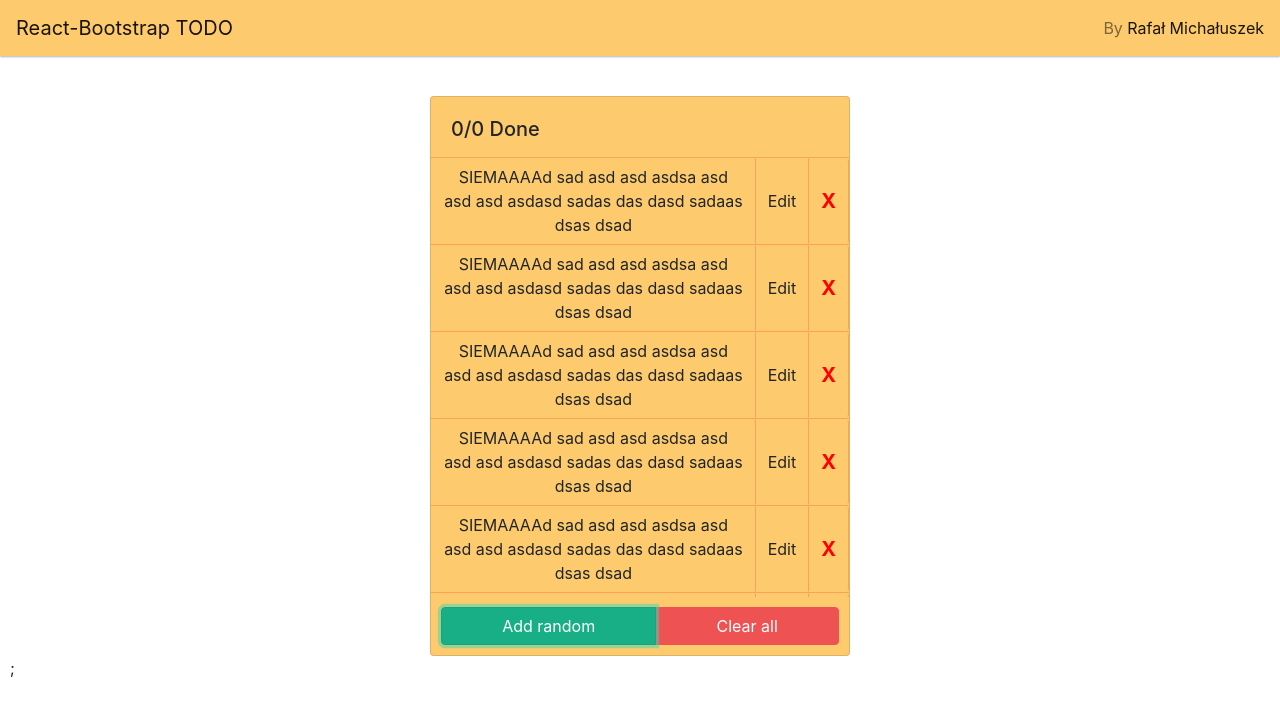
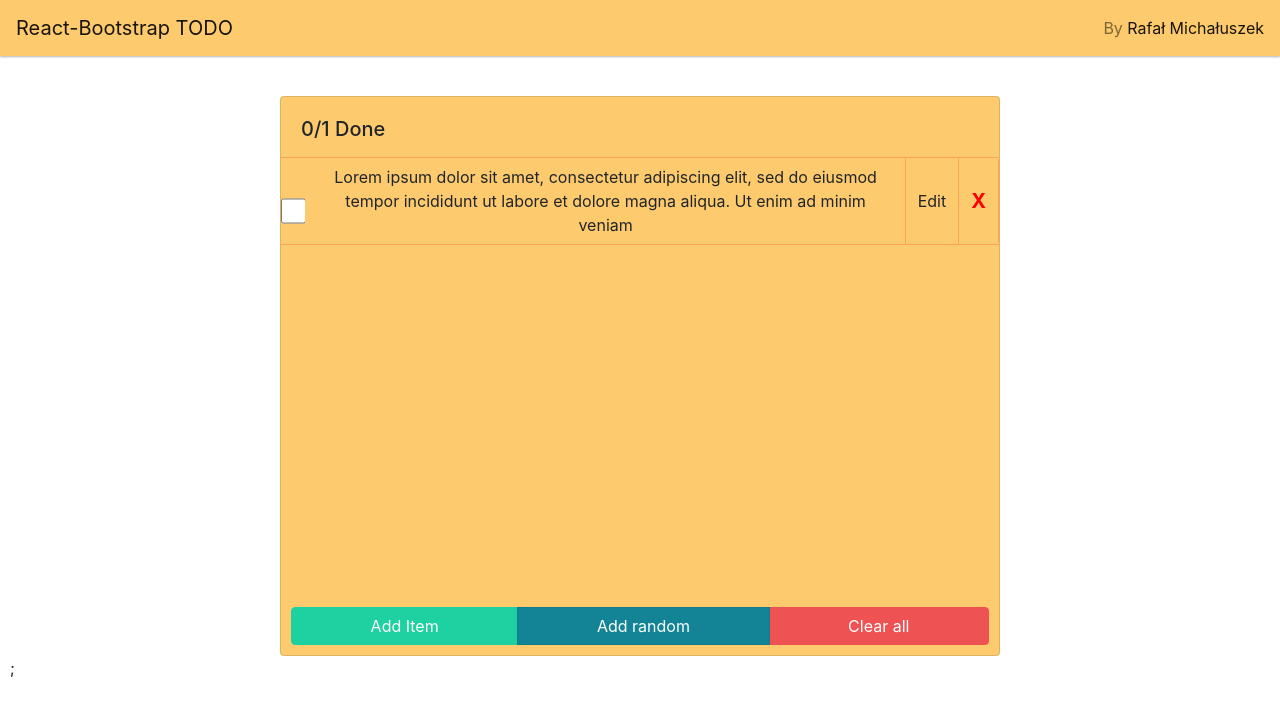
Before and after one commit to rmichaluszek/react-bootstrap-todo, a React app: page / in a window 1280 px wide. Both pictures are taken after a click on the button "Add random". Shown: the top 716 px of the page. Built offline with nearby package versions, Linux system fonts and the light colour scheme.

Commit message:
Added example items adding, removing, and removing all

```diff
--- a/src/Components/Item.js
+++ b/src/Components/Item.js
@@ -4,16 +4,29 @@ import { Button, ButtonGroup } from 'react-bootstrap';
 
 class Item extends React.Component {
 
-  constructor(props) {
+  constructor(props)
+  {
     super(props);
+
+    this.onCheckboxPress = this.onCheckboxPress.bind(this)
+  }
+  onCheckboxPress = () => {
+    this.props.onCheckboxPress(this.props.index)
+  }
+  onRemovePress = () => {
+    this.props.onRemovePress(this.props.index)
+  }
+  onEditPress = () => {
+    this.props.onEditPress(this.props.index)
   }
   render() {
     return (
       <div className="Item d-flex flex-column">
         <ButtonGroup>
-          <Button input-block-level>SIEMAAAAd sad asd asd asdsa asd asd asd asdasd sadas das dasd sadaas dsas dsad</Button>
-          <Button className="Square Edit">Edit</Button>
-          <Button className="Square Remove">X</Button>
+          <input onChange={this.onCheckboxPress} type="checkbox" checked={this.props.item.done} className="Done" />
+          <Button onClick={this.onCheckboxPress} className={this.props.item.done? "TextLine":""} >{this.props.item.text}</Button>
+          <Button onClick={this.onEditPress} className="Square Edit">Edit</Button>
+          <Button onClick={this.onRemovePress} className="Square Remove">X</Button>
         </ButtonGroup>
       </div>
     );
--- a/src/Components/ToDoComponent.js
+++ b/src/Components/ToDoComponent.js
@@ -14,29 +14,72 @@ class ToDoComponent extends React.Component {
     };
 
     this.itemsContainer = React.createRef();
+
+    this.addRandom = this.addRandom.bind(this);
+    this.onItemRemovePress = this.onItemRemovePress.bind(this);
+    this.onItemEditPress = this.onItemEditPress.bind(this);
+    this.onItemCheckboxPress = this.onItemCheckboxPress.bind(this);
+    this.clearAll = this.clearAll.bind(this);
+
   }
+  getDoneItems() {
+    var result = 0;
+    for(var i = 0; i < this.state.items.length; i++) {
+      if(this.state.items[i].done) result++;
+    }
+    return result;
+  }
+
+  onItemCheckboxPress = (index) => {
+    var arrayAfterChange = this.state.items;
+    arrayAfterChange[index].done = !arrayAfterChange[index].done;
+    this.setState({items:arrayAfterChange})
+  }
+  onItemRemovePress = (index) => {
+    var arrayAfterChange = this.state.items;
+    arrayAfterChange.splice(index,1);
+    this.setState({items:arrayAfterChange})
+  }
+  onItemEditPress = (index) => {
+   //
+  }
+
+  clearAll() {
+    this.setState({items:[]});
+  }
+  addRandom() {
+    this.setState({
+      items: [
+        ...this.state.items,
+        {
+          text: "Lorem ipsum dolor sit amet, consectetur adipiscing elit, sed do eiusmod tempor incididunt ut labore et dolore magna aliqua. Ut enim ad minim veniam",
+          done: false
+        }
+      ]
+    })
+  }
+
   render() {
     return (
       <div className="ToDoComponent">
 
         <Card className="Panel" bg="primary">
-          <Card.Body block>
-            <Card.Title>{0 +"/" +this.state.items.length} Done</Card.Title>
+          <Card.Body>
+            <Card.Title>{this.getDoneItems() +"/" +this.state.items.length} Done</Card.Title>
 
             <div ref={this.itemsContainer} className="ItemsContainer">
-              <Item></Item>
-              <Item></Item>
-              <Item></Item>
-              <Item></Item>
-              <Item></Item>
-              <Item></Item>
-              <Item></Item>
+              {
+                this.state.items.map((item,index) =>
+                  <Item key={index} onEditPress={this.onItemEditPress} onRemovePress={this.onItemRemovePress} onCheckboxPress={this.onItemCheckboxPress} index={index} item={item}></Item>
+                )
+              }
             </div>
 
             <div className="bottom d-flex flex-column">
               <ButtonGroup>
-                <Button variant="success">Add random</Button>
-                <Button variant="danger">Clear all</Button>
+                <Button variant="success">Add Item</Button>
+                <Button onClick={this.addRandom} variant="info">Add random</Button>
+                <Button onClick={this.clearAll} variant="danger">Clear all</Button>
               </ButtonGroup>
             </div>
 
--- a/src/Styles/_custom-styles.scss
+++ b/src/Styles/_custom-styles.scss
@@ -1,3 +1,6 @@
+.btn:focus {
+    box-shadow: none;
+}
 .NavbarComponent {
     box-shadow: 0px 1px 2px rgba(0,0,0,0.3);
 }
@@ -11,7 +14,7 @@
         margin-left: auto;
         margin-right: auto;
         margin-top: 40px;
-        max-width: 420px;
+        max-width: 720px;
         min-height: 200px;
         height: 70vh;
 
@@ -31,7 +34,11 @@
                 .Square {
                     max-width: 50px;
                 }
-
+                .Done {
+                    width: 50px;
+                    margin-top: 20px;
+                    background-color: red;
+                }
                 .Edit {
                     max-width: 60px;
                     border-left: 1px solid rgba(250,0,0,0.2);
@@ -42,6 +49,9 @@
                     color: red;
                     font-weight: bold;
                     font-size: 20px;
+                }
+                .TextLine {
+                    text-decoration: line-through;
                 }
             }
         }
```
